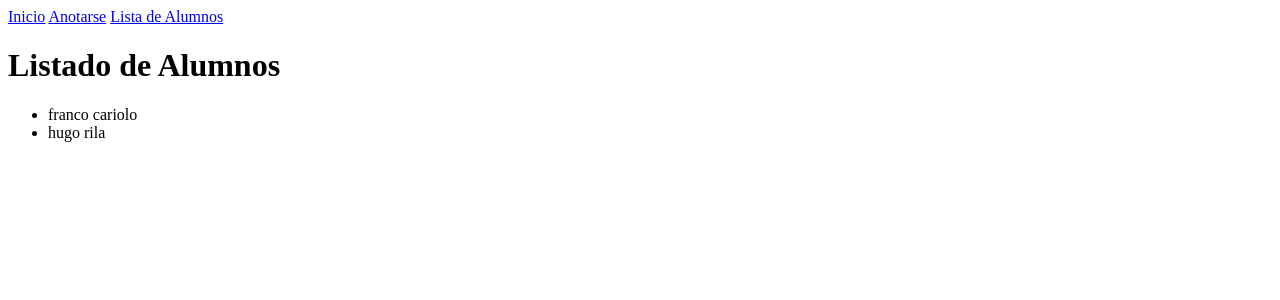
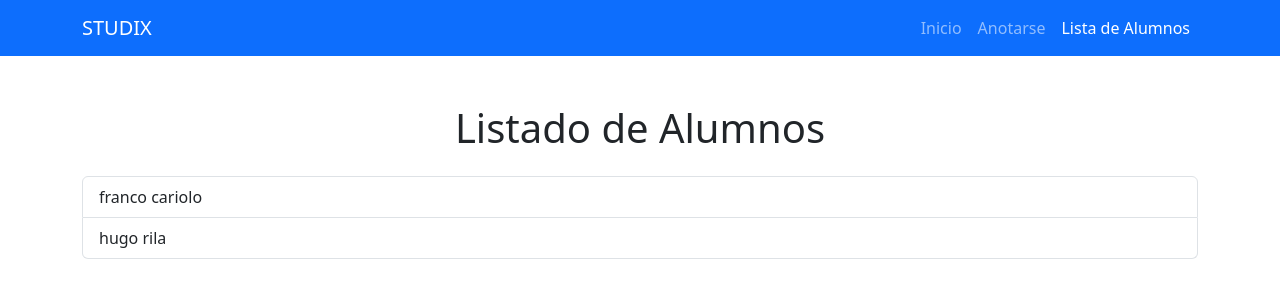
Before and after one commit to FrancoLepore/Lepore-TuPrimeraPagina, a Django app: page /alumnos/ in a window 1280 px wide. Shown: the top 300 px of the page. Run offline with Django 5.2, Linux system fonts and the light colour scheme; data comes from the database, SQL or seed files in the repository.

Commit message:
agrego bootstrap a la lista de alumnos

```diff
--- a/home/templates/home/lista_de_alumnos.html
+++ b/home/templates/home/lista_de_alumnos.html
@@ -1,30 +1,57 @@
 <!DOCTYPE html>
-<html lang="en">
+<html lang="es">
 <head>
     <meta charset="UTF-8">
     <meta name="viewport" content="width=device-width, initial-scale=1.0">
-    <title>STUDIX</title>
+    <title>Listado de Alumnos | STUDIX</title>
+    <!-- Bootstrap 5.3 CDN -->
+    <link href="https://cdn.jsdelivr.net/npm/bootstrap@5.3.3/dist/css/bootstrap.min.css" rel="stylesheet">
 </head>
 <body>
-    <nav>
-        <a href={% url "inicio" %}>Inicio</a>
-        <a href={% url "anotarse" %}>Anotarse</a>
-        <a href={% url "lista_de_alumnos" %}>Lista de Alumnos</a>
+
+    <!-- Navbar -->
+    <nav class="navbar navbar-expand-lg navbar-dark bg-primary">
+        <div class="container">
+            <a class="navbar-brand" href="{% url 'inicio' %}">STUDIX</a>
+            <button class="navbar-toggler" type="button" data-bs-toggle="collapse" data-bs-target="#navbarNav">
+                <span class="navbar-toggler-icon"></span>
+            </button>
+            <div class="collapse navbar-collapse" id="navbarNav">
+                <ul class="navbar-nav ms-auto">
+                    <li class="nav-item">
+                        <a class="nav-link" href="{% url 'inicio' %}">Inicio</a>
+                    </li>
+                    <li class="nav-item">
+                        <a class="nav-link" href="{% url 'anotarse' %}">Anotarse</a>
+                    </li>
+                    <li class="nav-item">
+                        <a class="nav-link active" href="{% url 'lista_de_alumnos' %}">Lista de Alumnos</a>
+                    </li>
+                </ul>
+            </div>
+        </div>
     </nav>
-    <h1>Listado de Alumnos</h1>
+
+    <!-- Main Content -->
+    <main class="container my-5">
+        <h1 class="text-center mb-4">Listado de Alumnos</h1>
 
         {% if alumnos %}
-    <ul>
+        <ul class="list-group">
             {% for alumno in alumnos %}
-        <li>
-            {{alumno}}
+            <li class="list-group-item">
+                {{ alumno }}
             </li>
             {% endfor %}
         </ul>
         {% else %}
-    <p>No hay alumnos registrados actualmente</p>
+        <div class="alert alert-warning text-center" role="alert">
+            No hay alumnos registrados actualmente.
+        </div>
         {% endif %}
+    </main>
 
-
+    <!-- Bootstrap JS -->
+    <script src="https://cdn.jsdelivr.net/npm/bootstrap@5.3.3/dist/js/bootstrap.bundle.min.js"></script>
 </body>
 </html>
```
Lines whose indentation alone changed are shown as unchanged.
